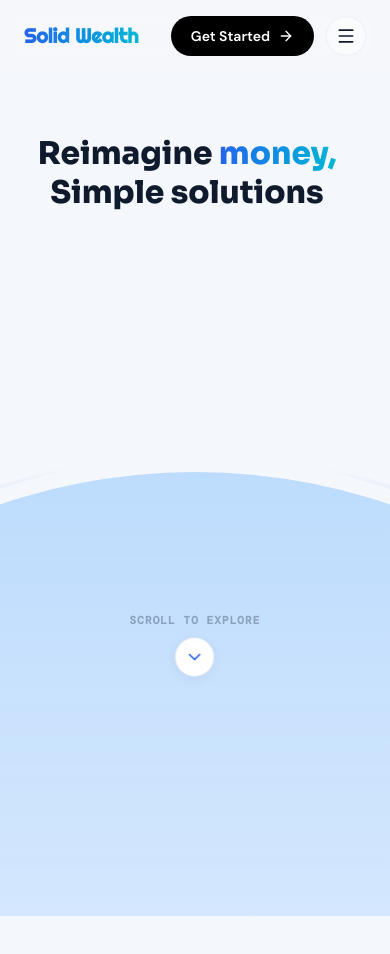
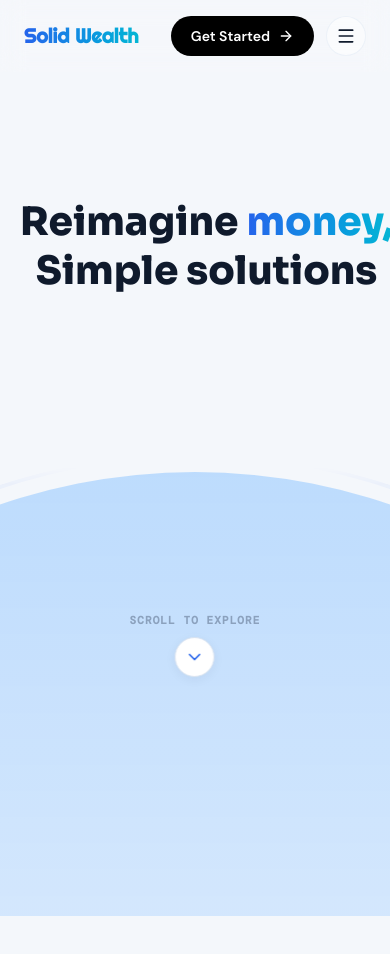
Before and after one commit to vishwajeett007/solid-wealth, a Next.js app: page / in a window 390 px wide. Shown: the top 954 px of the page. Built offline with nearby package versions, Linux system fonts and the light colour scheme.

Commit message:
make hero mobile responsive

```diff
--- a/src/components/sections/hero-section.tsx
+++ b/src/components/sections/hero-section.tsx
@@ -59,8 +59,8 @@ export function HeroSection() {
     // 2. Column 1: Main Text Container
     if (textRef.current) {
       if (window.innerWidth < 1024) {
-        // Mobile layout centering
-        const tyMobile = (1 - progress) * -5;
+        // Mobile layout centering - shifted slightly higher towards top
+        const tyMobile = (1 - progress) * -5 - 12;
         textRef.current.style.transform = `translate3d(0, ${tyMobile}vh, 0)`;
       } else {
         // Desktop centering-to-split parallax transition
@@ -240,8 +240,8 @@ export function HeroSection() {
 
             <h1
               className={cn(
-                "animate-fade-up font-display font-extrabold leading-tight tracking-normal text-wealth-primary [animation-delay:100ms] mr-4 mt-10 sm:mt-0",
-                "text-[8vw] xs:text-[7.5vw] sm:text-5xl lg:text-6xl",
+                "animate-fade-up font-display font-extrabold leading-tight tracking-normal text-wealth-primary [animation-delay:100ms] mr-4 sm:mt-0",
+                "text-[10vw] xs:text-[9vw] sm:text-5xl lg:text-6xl",
                 isMobile && "text-center",
               )}
             >
@@ -326,8 +326,10 @@ export function HeroSection() {
           </div>
 
           {/* Column 2: Mobile UI Mockup */}
-          <div ref={phoneRef} style={{ opacity: 0 }}>
-            <HeroPhone />
+          <div className="absolute lg:relative bottom-[-100px] md:bottom-[-150px] lg:bottom-auto left-1/2 -translate-x-1/2 lg:left-auto lg:translate-x-0 w-full max-w-[280px] xs:max-w-[320px] md:max-w-[360px] lg:max-w-none z-0 lg:z-10">
+            <div ref={phoneRef} style={{ opacity: 0 }}>
+              <HeroPhone />
+            </div>
           </div>
         </div>
 
```
